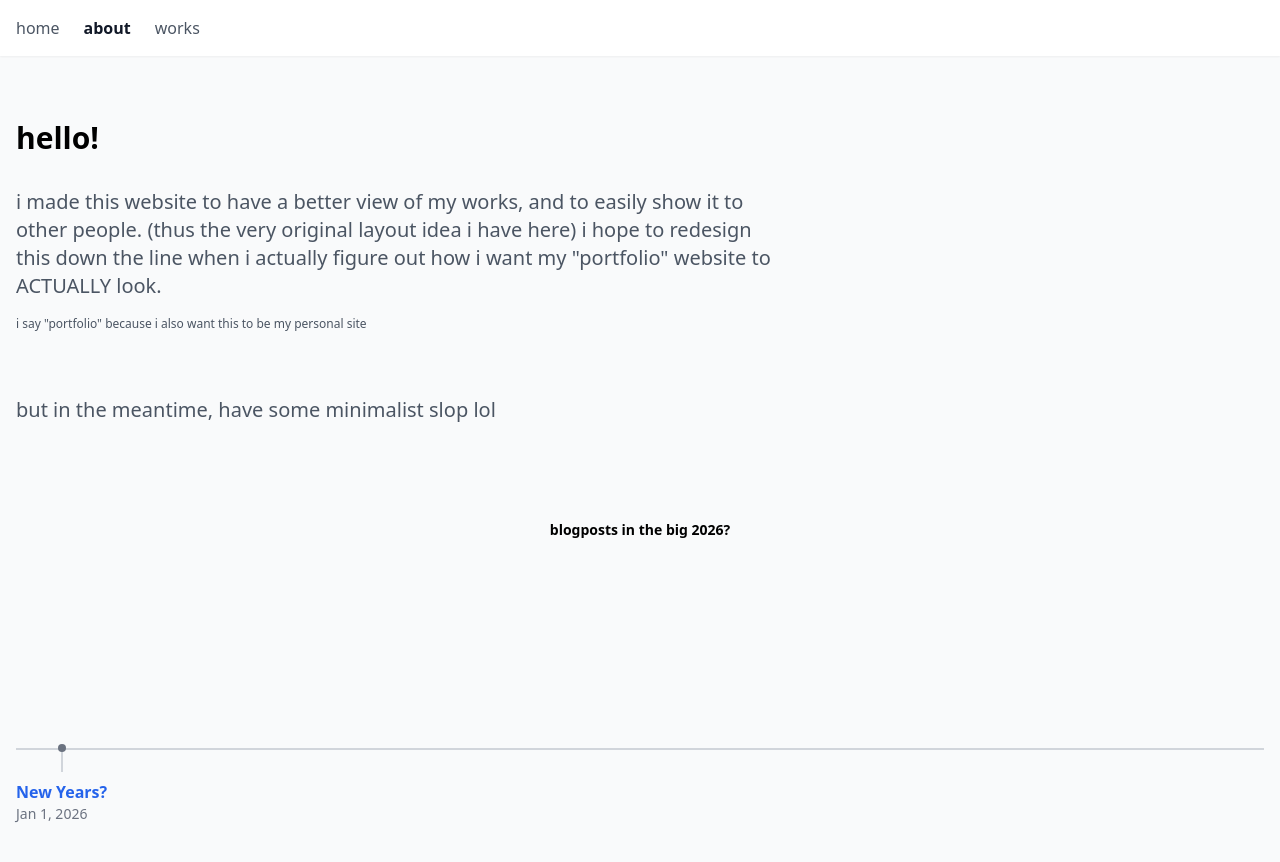
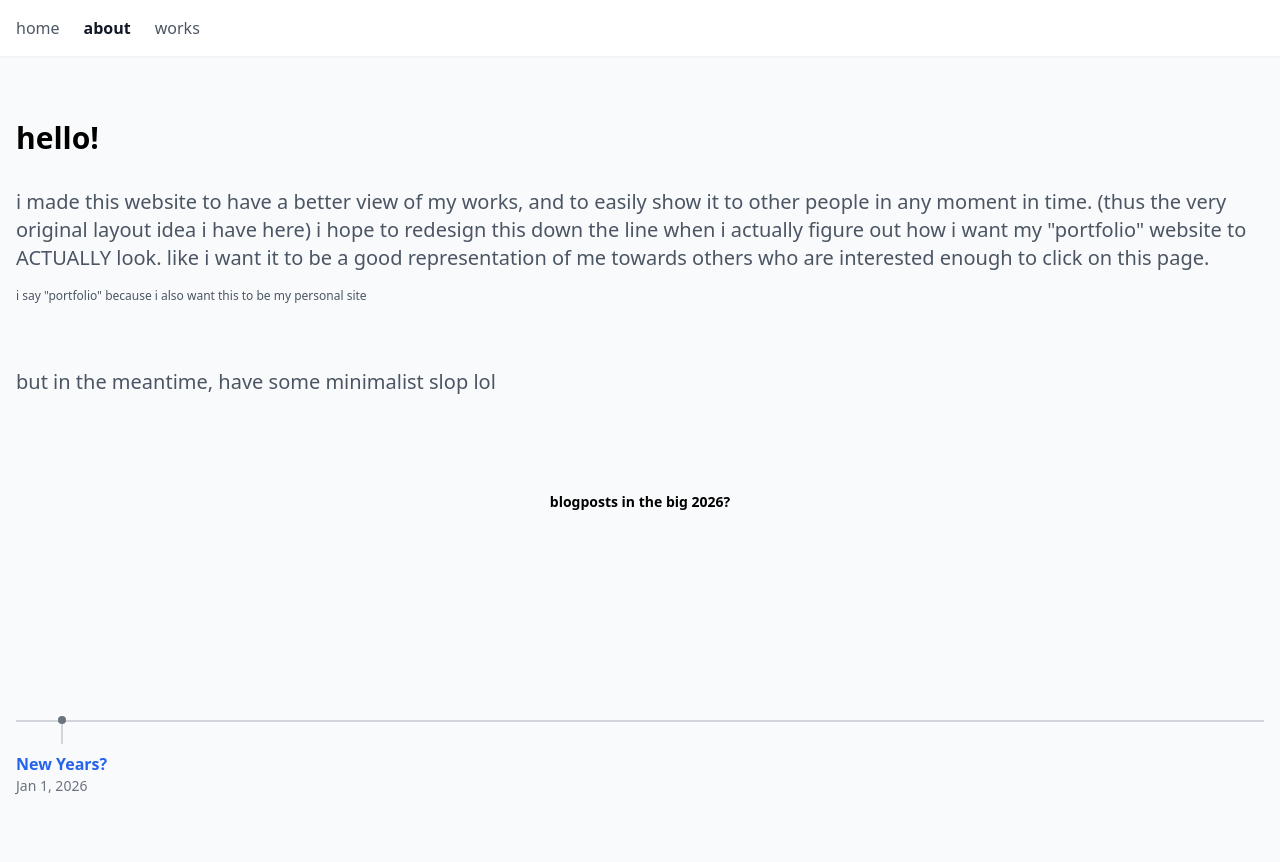
Before and after one commit to 1nitials/portfolio-website, a Next.js app: page /about in a window 1280 px wide. Shown: the top 862 px of the page. Built offline with nearby package versions, Linux system fonts and the light colour scheme.

Commit message:
about page small layout change

```diff
--- a/app/about/page.tsx
+++ b/app/about/page.tsx
@@ -2,14 +2,15 @@ export default function About() {
   return (
     <div className="container mx-auto px-4 py-16">
       {/* About content */}
-      <div className="max-w-3xl">
+      <div className="max-w">
         <h1 className="text-3xl font-bold mb-8">hello!</h1>
         <div className="prose prose-lg">
           <p className="text-xl text-gray-600 mb-4">
             i made this website to have a better view of my works,
-            and to easily show it to other people. (thus the very original layout idea i have here) i hope to redesign
+            and to easily show it to other people in any moment in time. (thus the very original layout idea i have here) i hope to redesign
             this down the line when i actually figure out how i want my "portfolio" website
-            to ACTUALLY look.
+            to ACTUALLY look. like i want it to be a good representation of me towards others who are interested enough to
+            click on this page.
           </p>
           <p className="text-gray-600 text-xs mb-16">
             i say "portfolio" because i also want this to be my personal site
```
